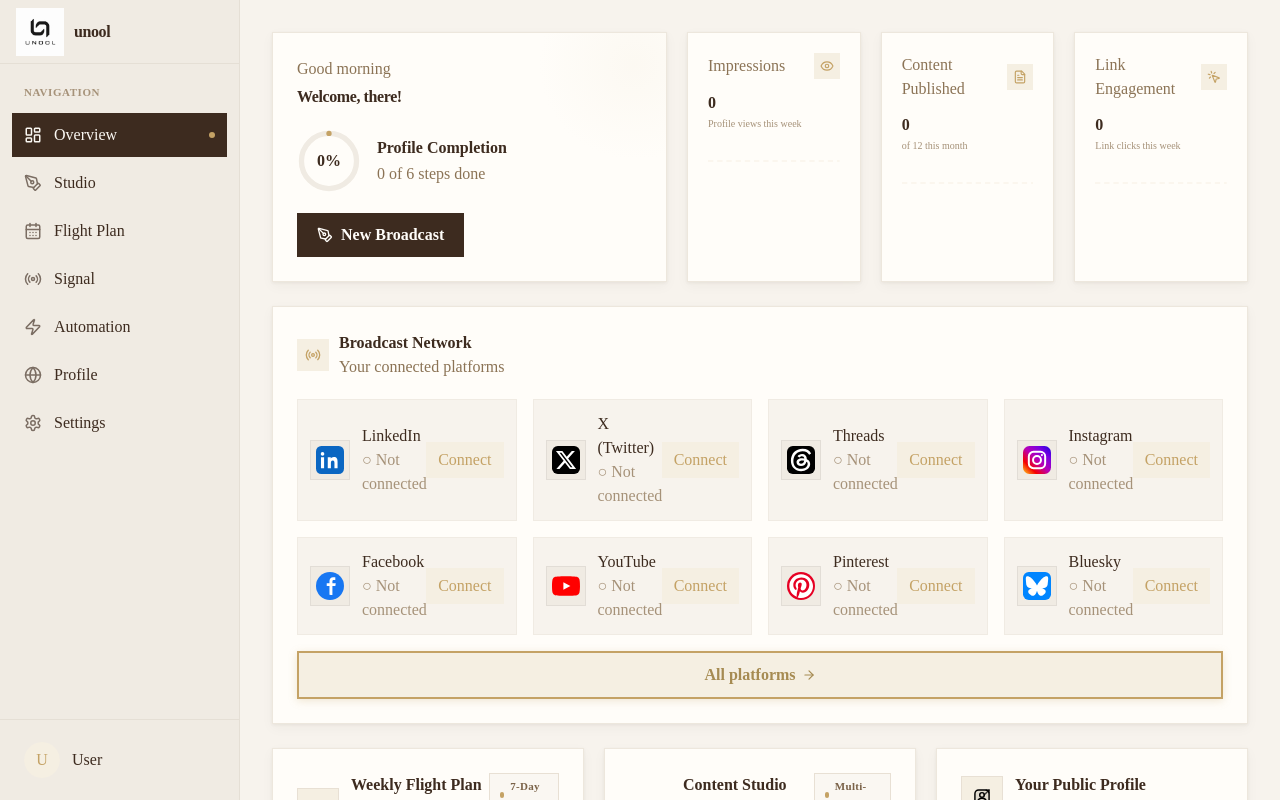
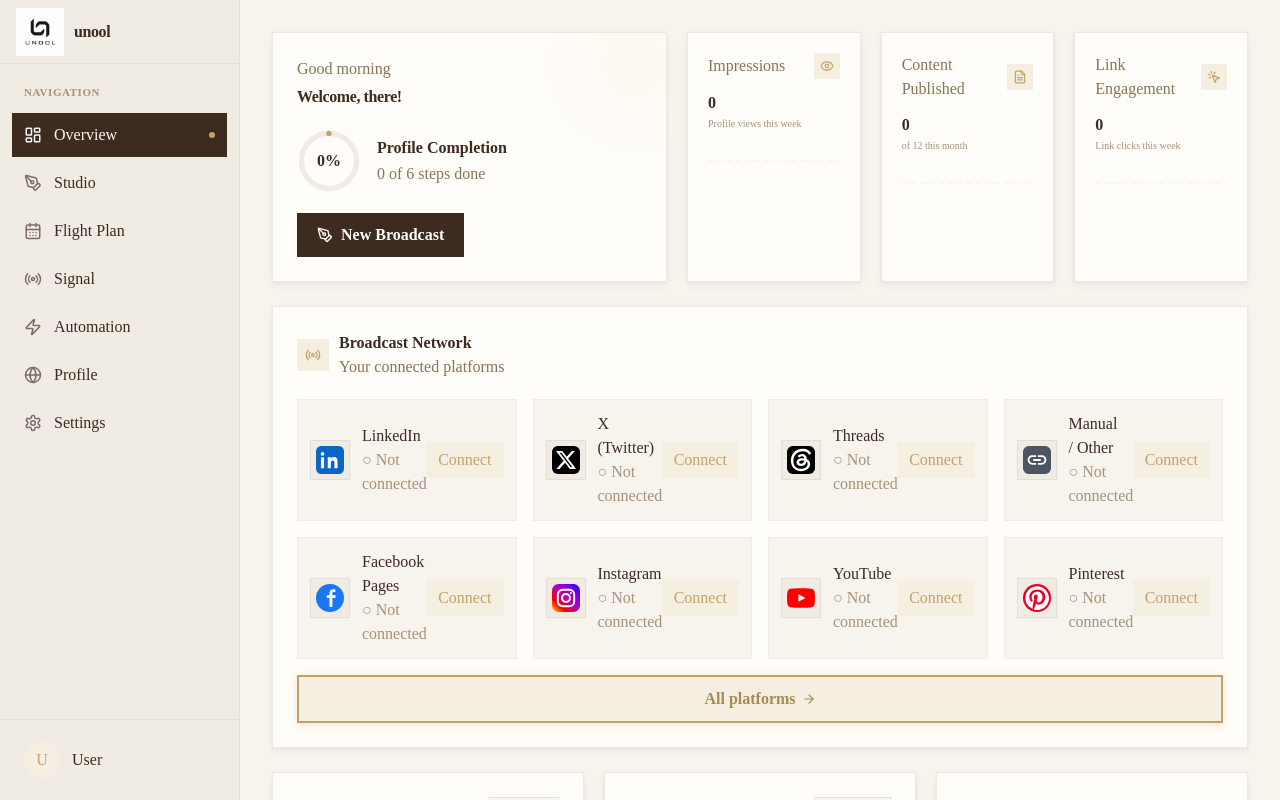
Before and after one commit to xpixenoxx/unool, a Next.js app: page /dashboard in a window 1280 px wide. Shown: the top 800 px of the page. Built offline with nearby package versions, Linux system fonts and the light colour scheme; no server answers; the database is empty.

Commit message:
feat(dashboard): sort connected platforms first and limit grid to supported platforms

```diff
--- a/app/dashboard/DashboardClient.tsx
+++ b/app/dashboard/DashboardClient.tsx
@@ -11,7 +11,7 @@ import {
   CalendarDays, Wifi, WifiOff, ArrowUpRight, MoreHorizontal
 } from 'lucide-react';
 import { formatDistanceToNow } from 'date-fns';
-import { PlatformConnections } from '@/components/dashboard/PlatformConnections';
+import { PlatformConnections, SUPPORTED_PLATFORMS, PLATFORM_CONFIG } from '@/components/dashboard/PlatformConnections';
 import { BlueskyConnectDialog } from '@/components/dashboard/BlueskyConnectDialog';
 import { PlatformBrandLogo, type SupportedPlatformType } from '@/components/dashboard/previews/PlatformMobilePreview';
 import { cn } from '@/lib/utils';
@@ -373,18 +373,22 @@ export default function DashboardClient({ data }: { data: DashboardData }) {
 
           {/* Platform badges */}
           <div className="grid grid-cols-1 sm:grid-cols-2 lg:grid-cols-3 xl:grid-cols-4 gap-4">
-            {[
-              { id: 'linkedin' as SupportedPlatformType, name: 'LinkedIn', color: '#0A66C2', connected: data.connections['linkedin']?.status === 'connected' },
-              { id: 'x' as SupportedPlatformType, name: 'X (Twitter)', color: '#1A1A1A', connected: data.connections['x']?.status === 'connected' },
-              { id: 'threads' as SupportedPlatformType, name: 'Threads', color: '#000000', connected: data.connections['threads']?.status === 'connected' },
-              { id: 'instagram' as SupportedPlatformType, name: 'Instagram', color: '#E1306C', connected: data.connections['instagram']?.status === 'connected' },
-              { id: 'facebook' as SupportedPlatformType, name: 'Facebook', color: '#1877F2', connected: data.connections['facebook']?.status === 'connected' },
-              { id: 'youtube' as SupportedPlatformType, name: 'YouTube', color: '#FF0000', connected: data.connections['youtube']?.status === 'connected' },
-              { id: 'pinterest' as SupportedPlatformType, name: 'Pinterest', color: '#E60023', connected: data.connections['pinterest']?.status === 'connected' },
-              { id: 'bluesky' as SupportedPlatformType, name: 'Bluesky', color: '#0085ff', connected: data.connections['bluesky']?.status === 'connected' },
-            ]
+            {SUPPORTED_PLATFORMS
+              // Map to platform objects with connection status and config
+              .map((platformId) => {
+                const config = PLATFORM_CONFIG[platformId];
+                const connected = data.connections[platformId]?.status === 'connected';
+                return {
+                  id: platformId as SupportedPlatformType,
+                  name: config.name,
+                  color: config.color,
+                  connected,
+                };
+              })
               // Sort: connected platforms first, preserving their relative order
               .sort((a, b) => (a.connected === b.connected ? 0 : a.connected ? -1 : 1))
+              // Limit to exactly 8 platforms for the dashboard grid
+              .slice(0, 8)
               .map((platform) => {
                 const isLinkedinAnalytics = platform.id === 'linkedin' && platform.connected;
                 return (
--- a/components/dashboard/PlatformConnections.tsx
+++ b/components/dashboard/PlatformConnections.tsx
@@ -31,8 +31,8 @@ import { ListmonkConnectDialog } from './ListmonkConnectDialog';
 import { HashnodeConnectDialog } from './HashnodeConnectDialog';
 import { DevtoConnectDialog } from './DevtoConnectDialog';
 
-const SUPPORTED_PLATFORMS = ['linkedin', 'x', 'threads', 'manual', 'facebook', 'instagram', 'youtube', 'pinterest', 'bluesky', 'reddit', 'mastodon', 'slack', 'twitch', 'telegram', 'discord', 'dribbble', 'skool', 'whop', 'kick', 'warpcast', 'mewe', 'nostr', 'medium', 'lemmy', 'listmonk', 'hashnode', 'devto'] as const;
-type Platform = typeof SUPPORTED_PLATFORMS[number];
+export const SUPPORTED_PLATFORMS = ['linkedin', 'x', 'threads', 'manual', 'facebook', 'instagram', 'youtube', 'pinterest', 'bluesky', 'reddit', 'mastodon', 'slack', 'twitch', 'telegram', 'discord', 'dribbble', 'skool', 'whop', 'kick', 'warpcast', 'mewe', 'nostr', 'medium', 'lemmy', 'listmonk', 'hashnode', 'devto'] as const;
+export type Platform = typeof SUPPORTED_PLATFORMS[number];
 
 interface PlatformConnection {
   platform: Platform;
@@ -49,7 +49,7 @@ interface PlatformConnectionsProps {
 
 /* ─── Platform display config ──────────────────────────────── */
 
-const PLATFORM_CONFIG: Record<
+export const PLATFORM_CONFIG: Record<
   Platform,
   {
     icon: React.ElementType;
```
Lines whose indentation alone changed are shown as unchanged.
